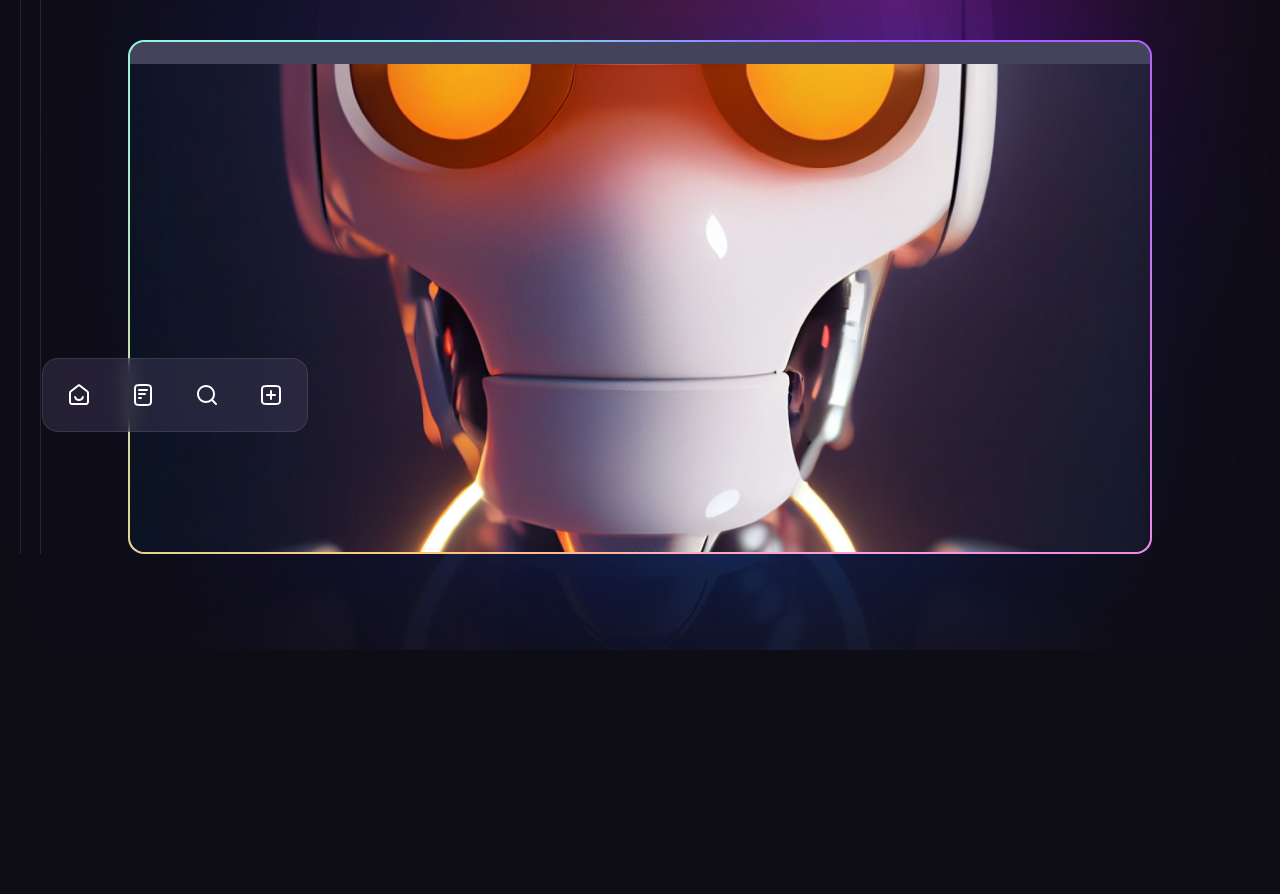
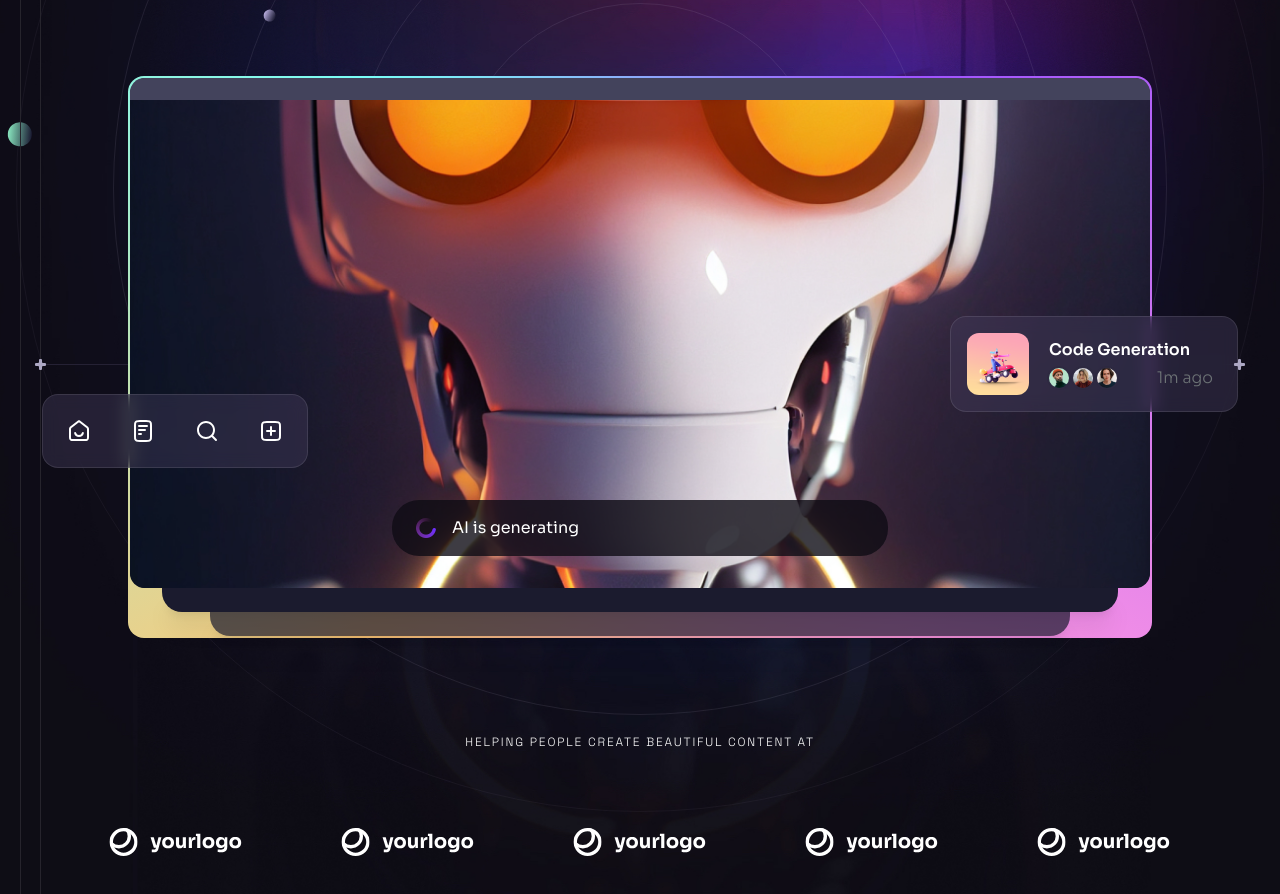
Before and after one commit to DanishQ1011/Brainwave, a React (Vite) app: page / in a window 1280 px wide. Shown: the part 520-1414 px from the top of the page. Before the commit the page ends 1170 px from the top, so only its background shows below. Built offline with nearby package versions, Linux system fonts and the light colour scheme.

Commit message:
Hero Section implemented

```diff
--- /dev/null
+++ b/src/components/CompanyLogos.jsx
@@ -0,0 +1,23 @@
+import { companyLogos } from "../constants";
+
+const CompanyLogos = ({ className }) => {
+  return (
+    <div className={className}>
+      <h5 className="tagline mb-6 text-center text-n-1/14">
+        Helping people create beautiful content at
+      </h5>
+      <ul className="flex ">
+        {companyLogos.map((logo, index) => (
+          <li
+            className="flex items-center justify-center flex-1 h-[8.5rem]"
+            key={index}
+          >
+            <img src={logo} width={134} height={28} alt={logo} />
+          </li>
+        ))}
+      </ul>
+    </div>
+  );
+};
+
+export default CompanyLogos;
--- /dev/null
+++ b/src/components/Generating.jsx
@@ -0,0 +1,17 @@
+import React from "react";
+import { loading } from "../assets";
+
+const Generating = ({ className }) => {
+  return (
+    <div
+      className={`flex items-center h-[3.5rem] px-6 bg-n-8/80 rounded-[1.7rem] ${
+        className || ""
+      } text-base`}
+    >
+      <img className="w-5 h-5 mr-4 " src={loading} alt="loading" />
+      AI is generating
+    </div>
+  );
+};
+
+export default Generating;
--- a/src/components/Hero.jsx
+++ b/src/components/Hero.jsx
@@ -5,6 +5,9 @@
 import { heroIcons } from "../constants";
 import { ScrollParallax } from "react-just-parallax";
 import { useRef } from "react";
+import Generating from "./Generating";
+import Notification from "./Notification";
+import CompanyLogos from "./CompanyLogos";
 
 const Hero = () => {
   const parallaxRef = useRef(null);
@@ -19,9 +22,10 @@
       <div className="container relative " ref={parallaxRef}>
         <div className="relative z-1 max-w-[62rem] mx-auto text-center mb-[4rem] md:mb-20 lg:mb-[6rem]">
           <h1 className="h1 mb-6">
-            Explore the Possibilities of AI Chatting with Brainwave
+            Explore the Possibilities of&nbsp;AI&nbsp; Chatting with
+            {` `}
             <span className="inline-block relative">
-              Brainwave{" "}
+              Brainwave
               <img
                 src={curve}
                 alt="curve"
@@ -52,6 +56,7 @@
                   width={1024}
                   height={490}
                 />
+                <Generating className="absolute left-4 right-4 bottom-5 md:left-1/2 md:right-auto md:bottom-8 md:w-[31rem] md:-translate-x-1/2" />
                 <ScrollParallax isAbsolutelyPositioned>
                   <ul className="hidden absolute -left-[5.5rem] bottom-[7.5rem] px-1 py-1 bg-n-9/40 backdrop-blur border border-n-1/10 rounded-2xl xl:flex">
                     {heroIcons.map((icon, index) => (
@@ -61,8 +66,16 @@
                     ))}
                   </ul>
                 </ScrollParallax>
+                <ScrollParallax isAbsolutelyPositioned>
+                  <Notification
+                    className="hidden absolute -right-[5.5rem] bottom-[11rem] w-[18rem] xl:flex"
+                    title="Code Generation"
+                  />
+                </ScrollParallax>
               </div>
             </div>
+
+            <Gradient />
           </div>
           <div className="absolute -top-[54%] left-1/2 w-[234%] -translate-x-1/2 md:-top-[46%] md:w-[138%] lg:-top-[104%]">
             <img
@@ -73,8 +86,13 @@
               alt="hero"
             />
           </div>
+
+          <BackgroundCircles />
         </div>
+        <CompanyLogos className="hidden relative z-10 mt-20 lg:block" />
       </div>
+
+      <BottomLine />
     </Section>
   );
 };
--- /dev/null
+++ b/src/components/Notification.jsx
@@ -0,0 +1,47 @@
+import React from "react";
+import { notification1 } from "../assets";
+import { notificationImages } from "../constants";
+
+const Notification = ({ className, title }) => {
+  return (
+    <div
+      className={`${
+        className || ""
+      } flex items-center p-4 pr-6 bg-n-9/40 backdrop-blur border border-n-1/10 rounded-2xl gap-5`}
+    >
+      <img
+        src={notification1}
+        width={62}
+        height={62}
+        alt="image"
+        className="rounded-xl"
+      />
+
+      <div className="flex-1">
+        <h6 className="mb-1 font-semibold text-base">{title}</h6>
+        <div className="flex items-center justify-between">
+          <ul className="flex -m-0.5">
+            {notificationImages.map((item, index) => (
+              <li
+                key={index}
+                className="flex w-6 h-6 border-2 border-n-12 rounded-full overflow-hidden"
+              >
+                <img
+                  src={item}
+                  className="w-full"
+                  width={20}
+                  height={20}
+                  alt={item}
+                />
+              </li>
+            ))}
+          </ul>
+
+          <div className="body-2 text-n-13 ">1m ago</div>
+        </div>
+      </div>
+    </div>
+  );
+};
+
+export default Notification;
--- a/src/components/Section.jsx
+++ b/src/components/Section.jsx
@@ -11,11 +11,13 @@
   return (
     <div
       id={id}
-      className={`relative ${
+      className={`
+      relative
+      ${
         customPaddings ||
-        `py-10 lg:py-16 xl:py-20 ${crosses ? "l:py-32 xl:py-40" : ""} ${
-          className || ""
-        }`
+        `py-10 lg:py-16 xl:py-20 ${crosses ? "lg:py-32 xl:py-40" : ""}`
+      }
+        ${className || ""}
       }`}
     >
       {children}
```
